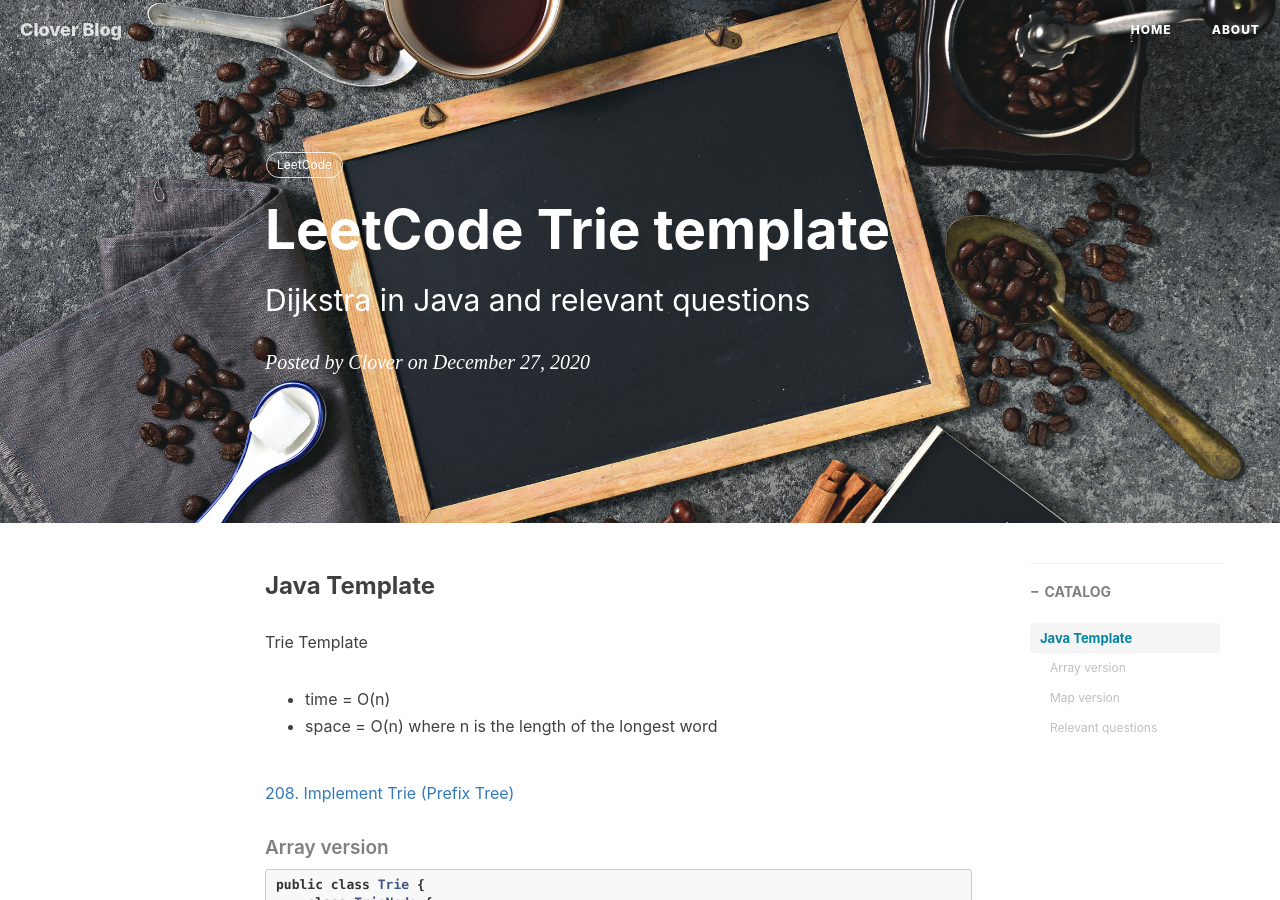
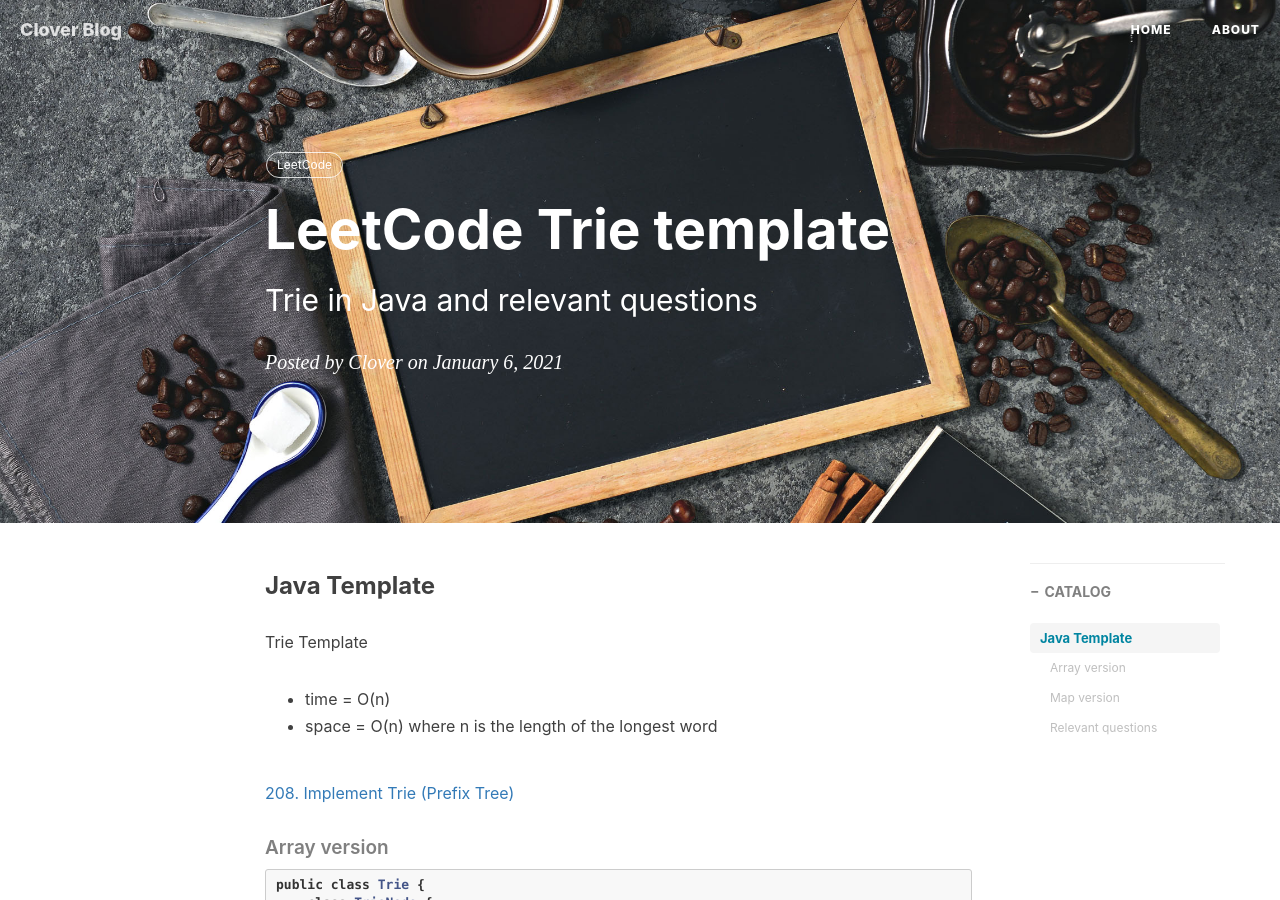
Before and after one commit to ly16/ly16.github.io, a Jekyll site: the page built from _posts/2021-01-06-leetcode-Trie-template.md, in a window 1280 px wide and 900 px high. Built offline with Jekyll 4.4.1, drawn with Linux system fonts in a browser that asks for light colours; nearby versions of some CDN libraries; comment, search, counter and statistics services are not loaded; some of the changed text lies outside the part shown.

Commit message:
Update 2021-01-06-leetcode-Trie-template.md

```diff
--- a/_posts/2021-01-06-leetcode-Trie-template.md
+++ b/_posts/2021-01-06-leetcode-Trie-template.md
@@ -1,8 +1,8 @@
 ---
 layout:     post
 title:      LeetCode Trie template
-subtitle:   Dijkstra in Java and relevant questions
-date:       2020-12-27
+subtitle:   Trie in Java and relevant questions
+date:       2021-01-06
 author:     Clover
 header-img: img/leetcode.jpg
 catalog: true
```
